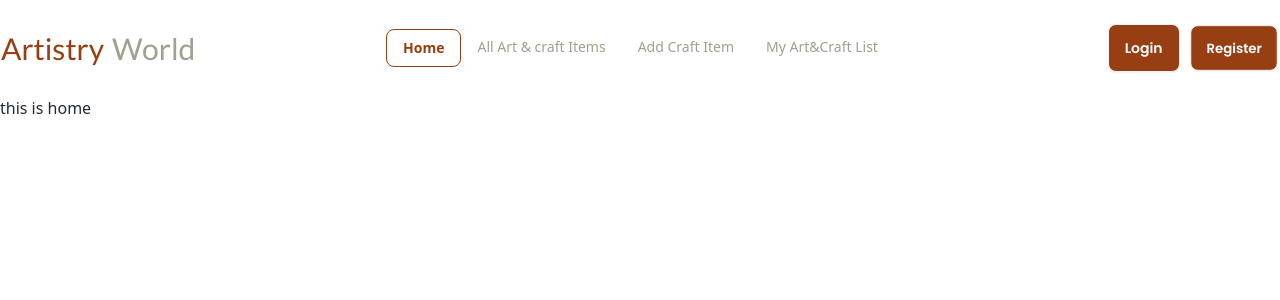
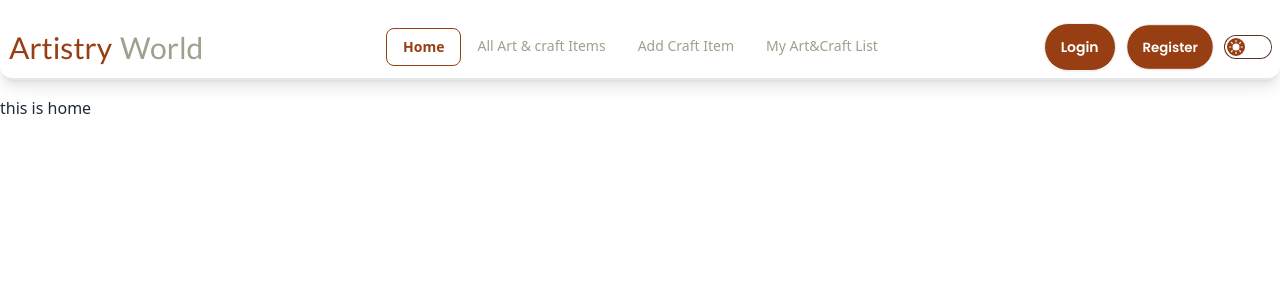
Before and after one commit to Rafidul01/artistry-world-client, a React (Vite) app: page / in a window 1280 px wide. Shown: the top 300 px of the page. Built offline with nearby package versions, Linux system fonts and the light colour scheme.

Commit message:
dark mode added

```diff
--- a/index.html
+++ b/index.html
@@ -1,5 +1,5 @@
 <!doctype html>
-<html lang="en" data-theme="light">
+<html lang="en" >
   <head>
     <meta charset="UTF-8" />
     <link rel="icon" type="image/svg+xml" href="/vite.svg" />
--- a/package.json
+++ b/package.json
@@ -16,6 +16,7 @@
     "prop-types": "^15.8.1",
     "react": "^18.2.0",
     "react-dom": "^18.2.0",
+    "react-icons": "^5.1.0",
     "react-router-dom": "^6.23.0",
     "sort-by": "^1.2.0"
   },
--- a/src/pages/Shared/Navbar.jsx
+++ b/src/pages/Shared/Navbar.jsx
@@ -1,6 +1,26 @@
+import { useEffect, useState } from "react";
 import { Link, NavLink } from "react-router-dom";
 
 const Navbar = () => {
+
+    const [theme, setTheme] = useState(localStorage.getItem('theme') || 'light');
+
+    useEffect(()=>{
+        localStorage.setItem('theme', theme)
+        const localTheme = localStorage.getItem('theme')
+        document.querySelector('html').setAttribute('data-theme',localTheme)
+    },[theme])
+
+
+    const handleToggle = (e) =>{
+        if(e.target.checked){
+            setTheme('dark')
+        }
+        else setTheme('light')
+
+        console.log(e.target.checked);
+    }
+
   const links = (
     <>
       <li className="hover:text-[#973E12]">
@@ -46,7 +66,7 @@ const Navbar = () => {
     </>
   );
   return (
-    <div className="navbar bg-base-100 p-0 my-4">
+    <div className="navbar bg-base-100 p-0 my-4 border-b-2 rounded-xl px-2 shadow-lg">
       <div className="navbar-start">
         <div className="dropdown">
           <div tabIndex={0} role="button" className="btn btn-ghost lg:hidden">
@@ -87,16 +107,55 @@ const Navbar = () => {
       <div className="navbar-end font-lato">
         <Link
           to="/login"
-          className="btn bg-[#973E12]  text-white font-poppins rounded-lg min-h-0 h-10 md:min-h-[3rem] md:h-[3rem]"
+          className="btn bg-[#973E12]  text-white font-poppins rounded-3xl min-h-0 h-10 md:min-h-[3rem] md:h-[3rem]"
         >
           Login
         </Link>
         <Link
           to="/register"
-          className=" hidden md:flex ml-2 btn bg-[#973E12] text-white font-poppins rounded-lg min-h-0 h-10 md:min-h-[3rem] md:h-[3rem]"
+          className=" hidden md:flex ml-2 btn bg-[#973E12] text-white font-poppins rounded-3xl min-h-0 h-10 md:min-h-[3rem] md:h-[3rem]"
         >
           Register
         </Link>
+
+        {/* theme */}
+        <label className="cursor-pointer grid place-items-center ml-2 ">
+          <input
+            type="checkbox"
+            onChange={handleToggle}
+            checked={theme==='dark'? true : false}
+            className="toggle theme-controller bg-[#973E12] row-start-1 col-start-1 col-span-2"
+          />
+          <svg
+            className="col-start-1 row-start-1 stroke-base-100 fill-base-100 "
+            xmlns="http://www.w3.org/2000/svg"
+            width="14"
+            height="14"
+            viewBox="0 0 24 24"
+            fill="none"
+            stroke="currentColor"
+            strokeWidth="2"
+            strokeLinecap="round"
+            strokeLinejoin="round"
+          >
+            <circle cx="12" cy="12" r="5" />
+            <path d="M12 1v2M12 21v2M4.2 4.2l1.4 1.4M18.4 18.4l1.4 1.4M1 12h2M21 12h2M4.2 19.8l1.4-1.4M18.4 5.6l1.4-1.4" />
+          </svg>
+          <svg
+            className="col-start-2 row-start-1 stroke-base-100 fill-base-100  "
+            xmlns="http://www.w3.org/2000/svg"
+            width="14"
+            height="14"
+            viewBox="0 0 24 24"
+            fill="none"
+            stroke="currentColor"
+            strokeWidth="2"
+            strokeLinecap="round"
+            strokeLinejoin="round"
+          >
+            <path d="M21 12.79A9 9 0 1 1 11.21 3 7 7 0 0 0 21 12.79z"></path>
+          </svg>
+        </label>
       </div>
     </div>
   );
--- a/src/routes/Routes.jsx
+++ b/src/routes/Routes.jsx
@@ -1,6 +1,7 @@
 import { createBrowserRouter } from "react-router-dom";
 import MainLayout from "../layouts/MainLayout";
 import Home from "../pages/Home/Home";
+import Register from "../pages/Register/Register";
 
 const router = createBrowserRouter([
   {
@@ -10,6 +11,10 @@ const router = createBrowserRouter([
         {
             path:"/",
             element: <Home />
+        },
+        {
+          path:"/register",
+          element: <Register />
         }
     ]
   },
--- a/tailwind.config.js
+++ b/tailwind.config.js
@@ -14,4 +14,7 @@ export default {
     },
   },
   plugins: [require("daisyui")],
+  daisyui: {
+    themes: ["light", "dark"],
+  },
 }
```
Also changed, not shown: src/pages/Register/Register.jsx (added), 1 other file (tests, documents, lock files or other folders).
